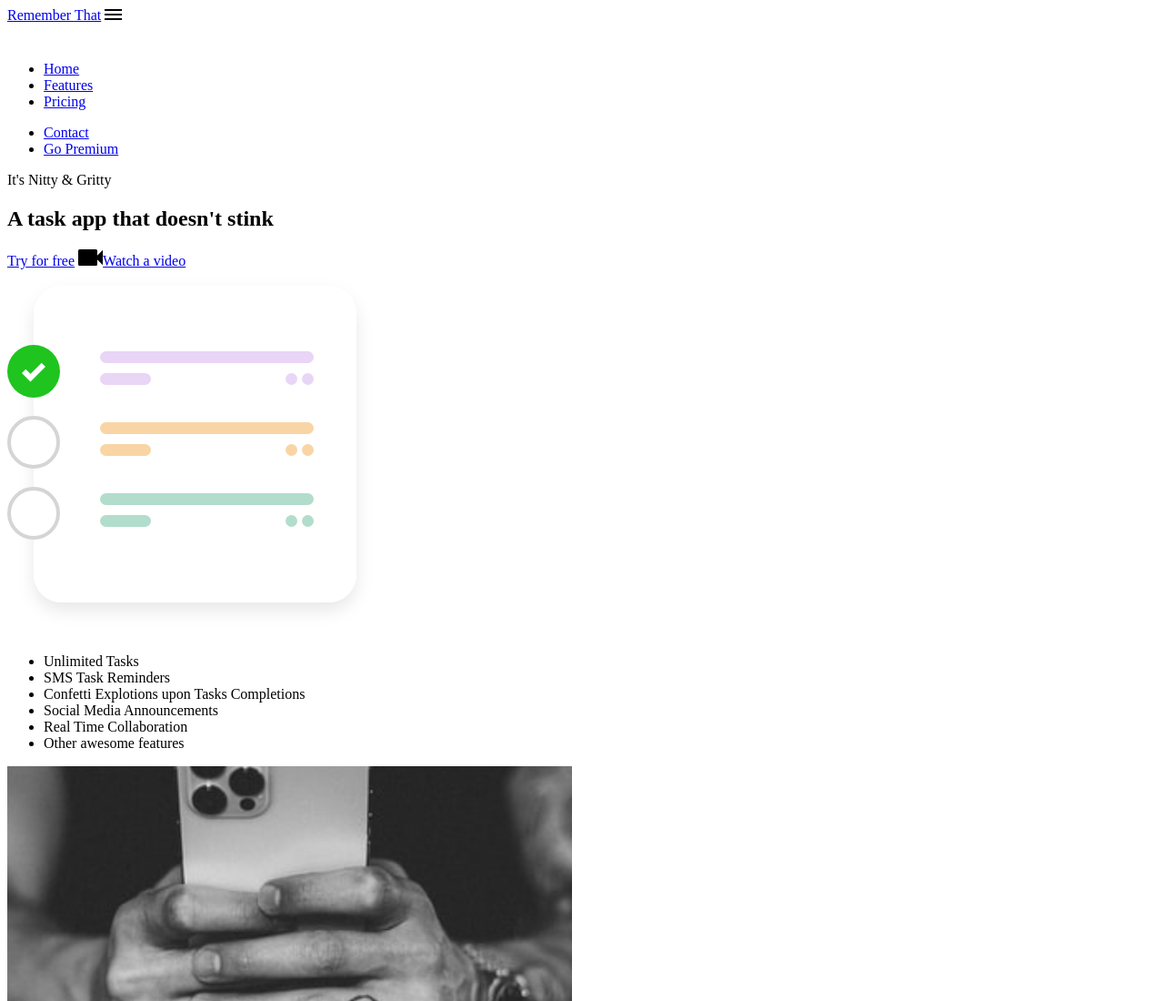
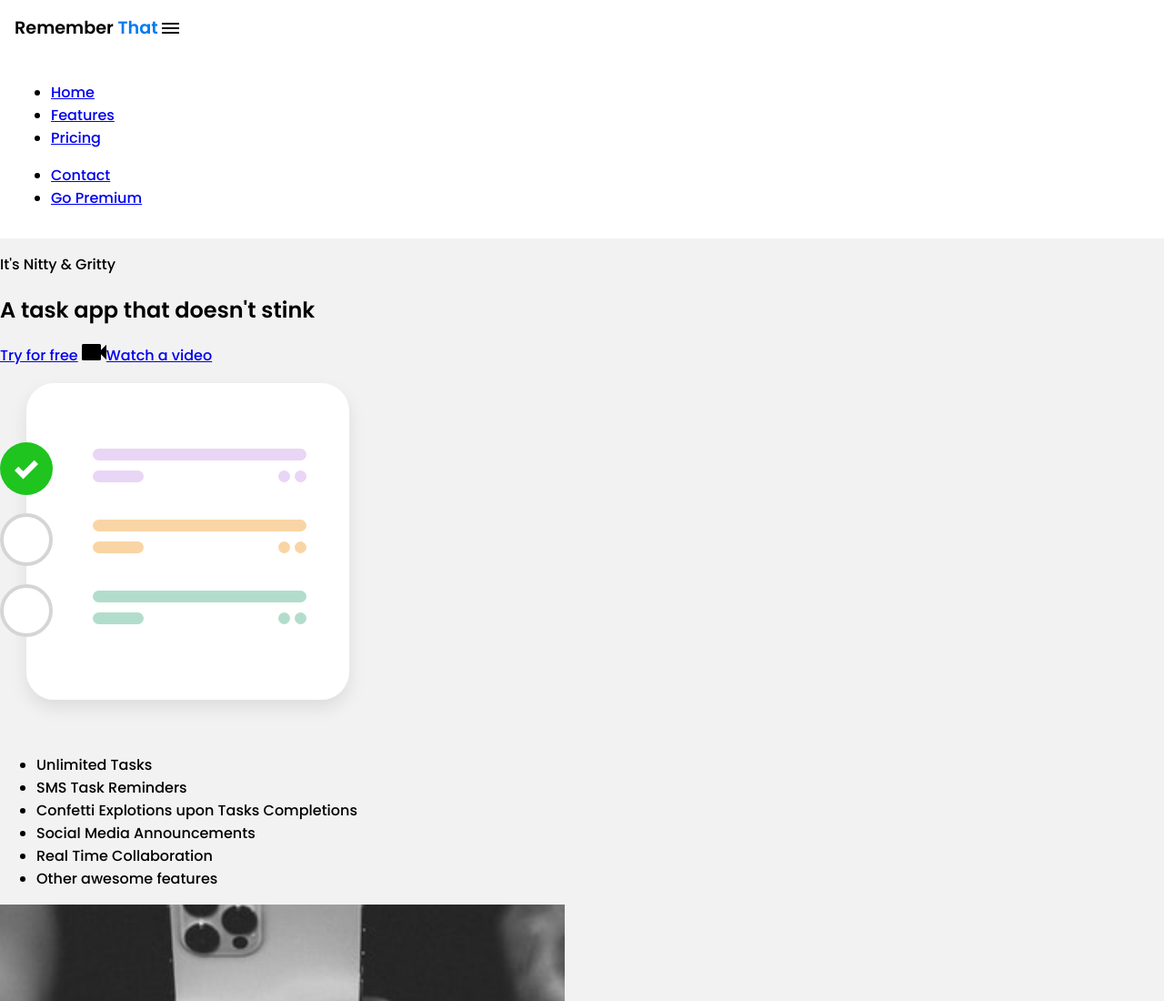
Before and after one commit to c4chris124/landingProyect, a plain HTML site: page index.html in a window 1280 px wide. Shown: the top 1100 px of the page at 91% size. Drawn offline with Linux system fonts and the light colour scheme.

Commit message:
Adding nav var styles

```diff
--- a/css/main.scss
+++ b/css/main.scss
@@ -0,0 +1,28 @@
+@import url('https://fonts.googleapis.com/css2?family=Poppins:wght@500;600&display=swap');
+
+:root{
+    --primary-color:#007af3
+}
+body{
+    background: #f2f2f2;
+    margin:  0;
+    font-family: 'Poppins';
+}
+
+.navbar{
+    background: white;
+    padding: 1em;
+
+    .logo{
+        text-decoration:  none;
+        font-weight: bold;
+        color: black;
+        font-size: 1.2em;
+
+        span{
+            color: var(--primary-color);
+        }
+    }
+
+
+}
--- a/index.html
+++ b/index.html
@@ -12,7 +12,7 @@
 <body>
     <div class="navbar">
         <div class="container">
-            <a href="#">Remember <span>That</span></a>
+            <a class="logo" href="#">Remember <span>That</span></a>
             <img id="mobile-cta" class="mobile-menu" src="images/menu.svg" alt="">
             <nav>
                 <img id="mobile-exit" class="mobile-menu-exit" src="images/exit.svg" alt="close navigation">
```
Also changed, not shown: css/main.css, 1 other file.
